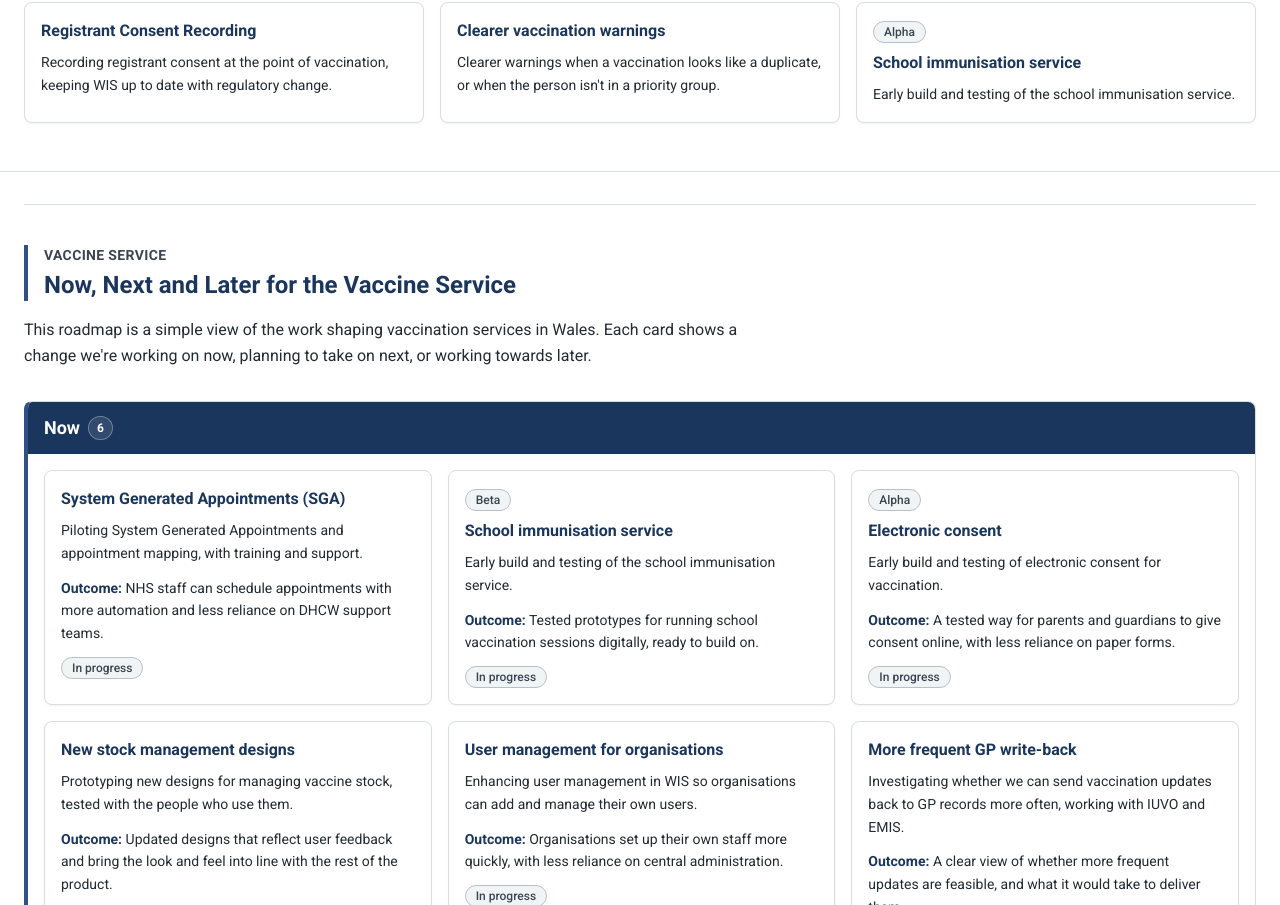
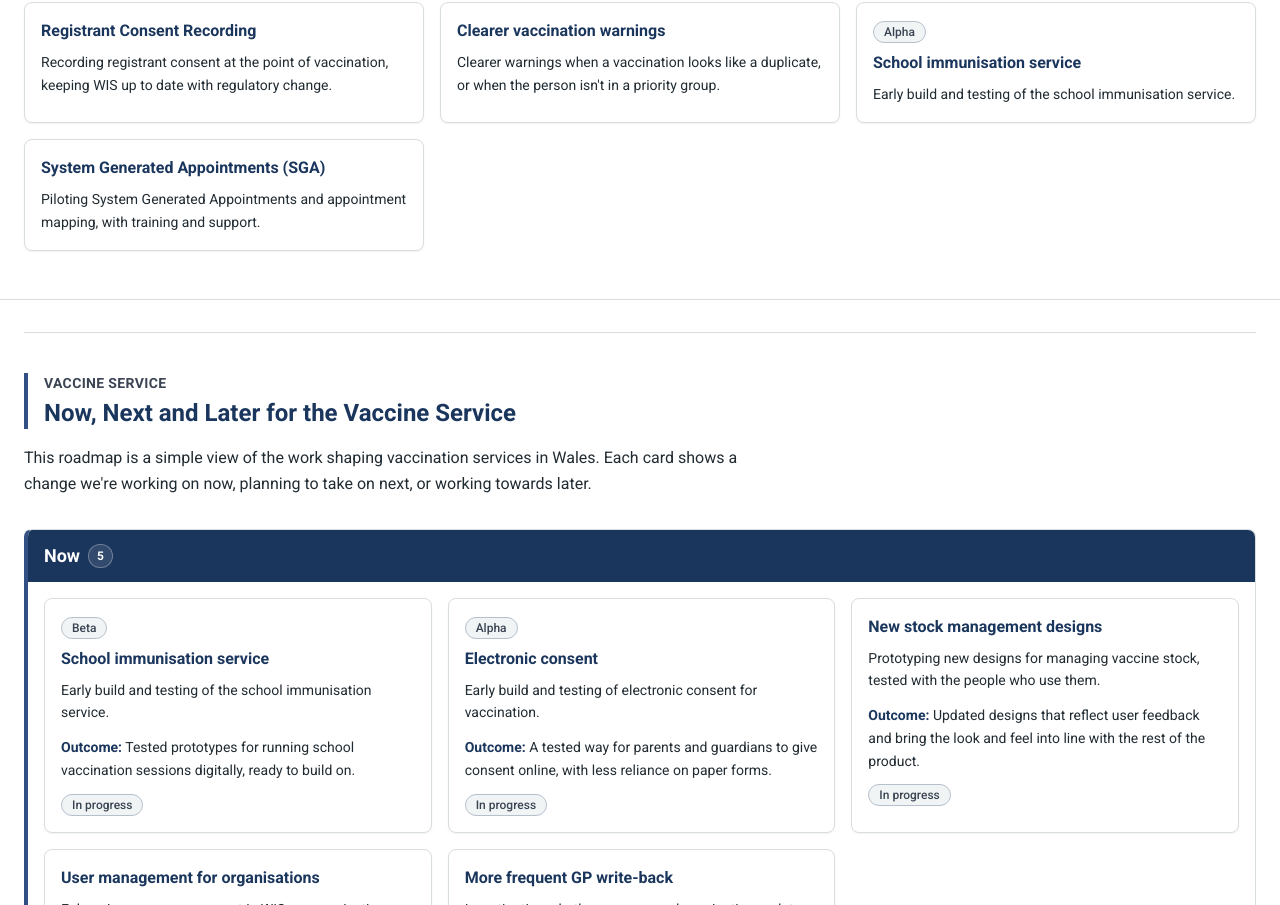
Before and after one commit to DHCW-Digital-Health-and-Care-Wales/dhcw-vaccine-roadmap, a React (Vite) app: page / in a window 1280 px wide. Shown: the part 1710-2615 px from the top of the page. Built offline with nearby package versions, Linux system fonts and the light colour scheme.

Commit message:
Move SGA to recently delivered

```diff
--- a/src/data/roadmap.ts
+++ b/src/data/roadmap.ts
@@ -181,19 +181,6 @@ export const roadmap: Roadmap = {
   ],
 
   items: [
-    {
-      id: 'system-generated-appointments-sga',
-      title: localised('System Generated Appointments (SGA)'),
-      summary: localised(
-        'Piloting System Generated Appointments and appointment mapping, with training and support.',
-      ),
-      categoryId: CATEGORY_ID,
-      horizon: 'now',
-      status: 'in-progress',
-      outcome:
-        'NHS staff can schedule appointments with more automation and less reliance on DHCW support teams.',
-      updated: UPDATED_AT,
-    },
     {
       id: 'school-immunisation-service-beta',
       title: localised('School immunisation service'),
@@ -583,6 +570,13 @@ export const roadmap: Roadmap = {
         ),
         phase: 'Alpha',
       },
+      {
+        id: 'system-generated-appointments-sga',
+        title: localised('System Generated Appointments (SGA)'),
+        summary: localised(
+          'Piloting System Generated Appointments and appointment mapping, with training and support.',
+        ),
+      },
     ],
   },
 
```
